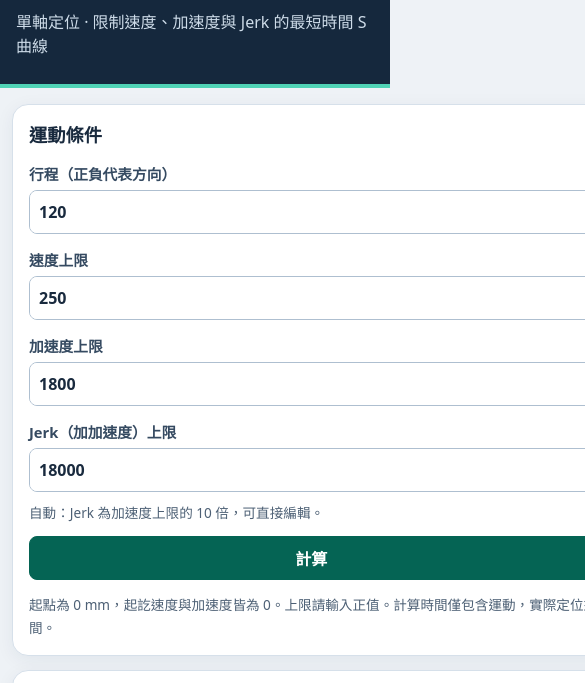
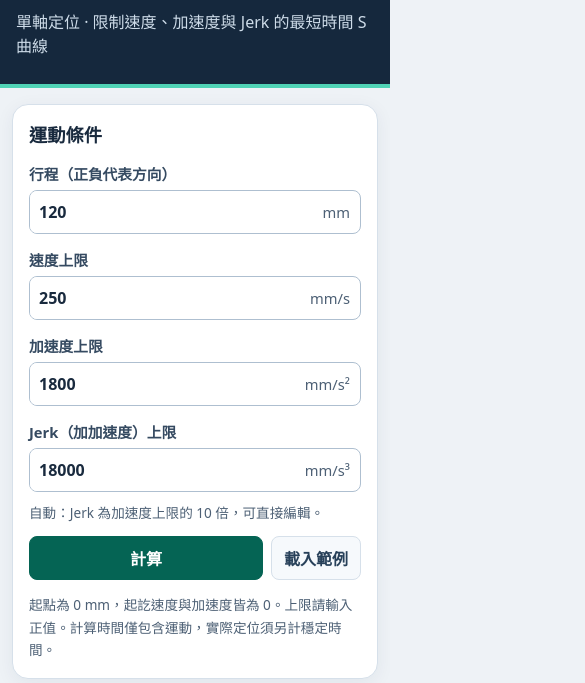
Before and after one commit to wasijoe/engineering-tools, a plain HTML site: page stage.html in a window 390 px wide. Shown: the part 105-788 px from the top of the page, 585 px wide, since content can reach past the window. Drawn offline with Linux system fonts and the light colour scheme.

Commit message:
Keep mobile calculator layout within the viewport

```diff
--- a/stage.html
+++ b/stage.html
@@ -8,10 +8,10 @@
 :root{color-scheme:light;font-family:system-ui,"Microsoft JhengHei",sans-serif;color:#192a3e;background:#eef2f6;--muted:#4d6075;--line:#d6e0ea;--accent:#056454}
 *{box-sizing:border-box}body{margin:0}header{background:#15283d;color:white;padding:42px max(22px,calc((100% - 1120px)/2));border-bottom:4px solid #4fd3b5}h1,h2,p{margin:0}h1{font-size:clamp(1.8rem,5vw,2.7rem);letter-spacing:.03em}header p{margin-top:12px;color:#cedce9}
 main{max-width:1164px;margin:auto;padding:26px 22px 40px;display:grid;grid-template-columns:minmax(245px,315px) minmax(0,1fr);gap:22px;align-items:start}.card{background:white;border:1px solid var(--line);border-radius:16px;padding:22px;box-shadow:0 4px 18px #172e4810}h2{font-size:1.14rem;margin-bottom:16px}.field{display:block;margin-bottom:15px;color:#354a61;font-size:.92rem;font-weight:650}.input{display:flex;align-items:center;border:1px solid #aebfd0;border-radius:8px;margin-top:6px;overflow:hidden}.input span{min-width:60px;text-align:right;padding-right:10px;font-weight:500;color:var(--muted)}input{width:100%;min-width:0;padding:10px 9px;border:0;background:white;color:#192a3e;font:inherit;font-size:1rem}.input:focus-within{outline:2px solid var(--accent);outline-offset:2px}input:focus{outline:none}
-button{cursor:pointer;font:inherit;font-weight:650;border:1px solid var(--line);border-radius:8px;padding:9px 12px;background:#f6f9fc;color:#28415a}button:focus-visible{outline:2px solid #00886f;outline-offset:2px}.primary{background:var(--accent);color:white;border-color:var(--accent);flex:1}.actions{display:flex;gap:8px}.note{margin-top:14px;color:var(--muted);font-size:.85rem;line-height:1.65}.error{color:#a3252f;margin:12px 0;font-size:.9rem}.result{display:grid;gap:18px}.metrics{display:grid;grid-template-columns:repeat(auto-fit,minmax(min(100%,145px),1fr));gap:9px}.metric{background:#eef7f5;border:1px solid #d5e8e3;border-radius:8px;padding:10px;overflow-wrap:anywhere}.metric span{display:block;color:#415a65;font-size:.86rem}.metric strong{display:block;font-size:1.25rem;margin-top:5px;font-variant-numeric:tabular-nums}.metric small{color:#415a65}
+button{cursor:pointer;font:inherit;font-weight:650;border:1px solid var(--line);border-radius:8px;padding:9px 12px;background:#f6f9fc;color:#28415a}button:focus-visible{outline:2px solid #00886f;outline-offset:2px}.primary{background:var(--accent);color:white;border-color:var(--accent);flex:1}.actions{display:flex;gap:8px}.note{margin-top:14px;color:var(--muted);font-size:.85rem;line-height:1.65}.error{color:#a3252f;margin:12px 0;font-size:.9rem}.result{display:grid;grid-template-columns:minmax(0,1fr);min-width:0;gap:18px}.metrics{display:grid;grid-template-columns:repeat(auto-fit,minmax(min(100%,145px),1fr));gap:9px}.metric{background:#eef7f5;border:1px solid #d5e8e3;border-radius:8px;padding:10px;overflow-wrap:anywhere}.metric span{display:block;color:#415a65;font-size:.86rem}.metric strong{display:block;font-size:1.25rem;margin-top:5px;font-variant-numeric:tabular-nums}.metric small{color:#415a65}
 .tabs{display:flex;flex-wrap:wrap;gap:6px;margin-bottom:10px}.tabs button[aria-pressed=true]{background:#e1f3ee;border-color:#7db6a9;color:#054f43}canvas{width:100%;height:232px;display:block}.table{overflow:auto}table{width:100%;border-collapse:collapse;font-size:.88rem;font-variant-numeric:tabular-nums;white-space:nowrap}td,th{text-align:right;border-bottom:1px solid var(--line);padding:8px 7px}th{color:var(--muted);background:#f4f7fa}td:first-child,th:first-child{text-align:left}details{color:var(--muted);font-size:.88rem;line-height:1.65}summary{cursor:pointer;font-weight:650;color:#28415a}details p{margin-top:8px}code{white-space:normal} [hidden]{display:none!important}
 #jerk-mode{margin:-5px 0 12px}#auto-jerk{margin-bottom:12px}.limit-notes{padding:9px 12px 9px 30px;border-radius:8px;color:#754711;background:#fff4df}.plot{position:relative}.plot canvas{cursor:crosshair}#chart-readout{position:absolute;top:0;right:0;max-width:calc(100% - 74px);pointer-events:none;background:#15283d;color:white;border-radius:6px;padding:4px 8px;font-size:.8rem;font-variant-numeric:tabular-nums}
-@media(max-width:740px){main{grid-template-columns:1fr;padding:16px 12px 28px;gap:14px}.card{padding:16px}header{padding:27px 16px}}
+@media(max-width:740px){main{grid-template-columns:minmax(0,1fr);padding:16px 12px 28px;gap:14px}.card{padding:16px}header{padding:27px 16px}}
 .cruise-alert{margin-bottom:14px;padding:10px 14px;border:1px solid #e3b36a;border-left:5px solid #a85b11;border-radius:8px;background:#fff1d8;color:#683505;font-size:1.05rem;font-weight:750}
 .metric.under-limit{background:#ffe1eb;border-color:#d9829c;color:#73213e}.metric.under-limit span,.metric.under-limit small{color:#73213e}
 </style>
```
